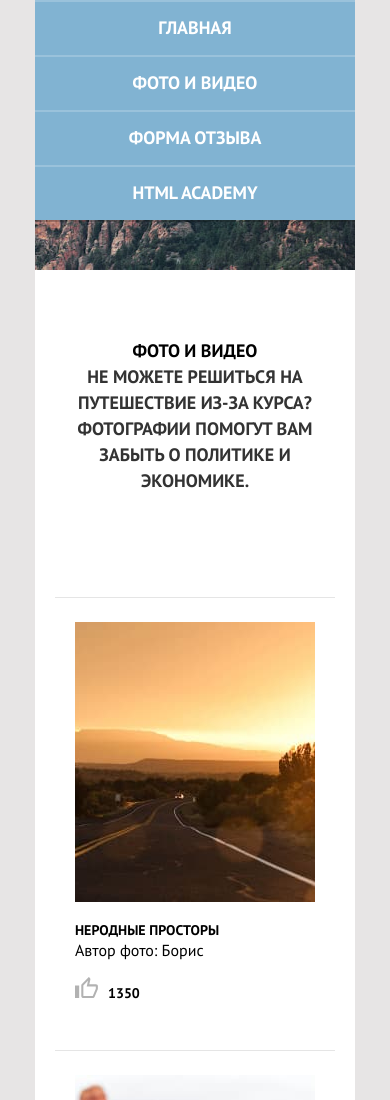
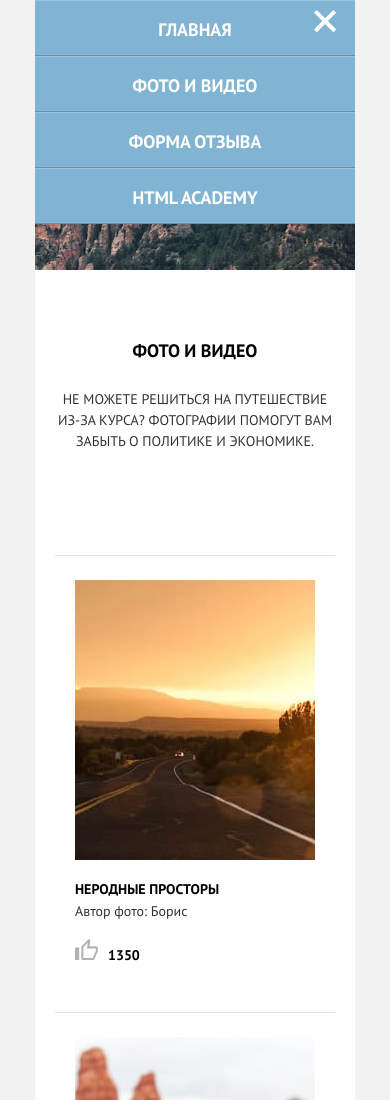
Before and after one commit to htmlacademy-adaptive/1359017-sedona-27, a website: page source/catalog.html in a window 390 px wide. Shown: the top 1100 px of the page. Drawn offline with nearby package versions, Linux system fonts and the light colour scheme; files that its build step writes are made by us from their sources.

Commit message:
добавляет сетки и делает правки

```diff
--- a/source/catalog.html
+++ b/source/catalog.html
@@ -14,6 +14,14 @@
         </a>
         <nav class="main-navigation">
           <button class="main-navigation__toggle" type="button">
+            <svg class="main-navigation__icon  main-navigation__icon--burger" width="23" height="22" viewBox="0 0 23 22" fill="none" xmlns="http://www.w3.org/2000/svg">
+              <path d="M22.9 0H0V4H22.9V0Z" fill="#81B3D2"/>
+              <path d="M22.9 9H0V13H22.9V9Z" fill="#81B3D2"/>
+              <path d="M22.9 18H0V22H22.9V18Z" fill="#81B3D2"/>
+              </svg>
+            <svg class="main-navigation__icon   main-navigation__icon--cross" width="23" height="23" viewBox="0 0 23 23" fill="none" xmlns="http://www.w3.org/2000/svg">
+              <path d="M22.2 2.8L19.4 0L11.1 8.3L2.8 0L0 2.8L8.3 11.1L0 19.4L2.8 22.2L11.1 13.9L19.4 22.2L22.2 19.4L13.9 11.1L22.2 2.8Z" fill="white"/>
+              </svg>
             <span class="visually-hidden">Открыть меню</span>
           </button>
           <div class="main-navigation__wrapper">
@@ -198,5 +206,6 @@
       </div>
     </footer>
   </div>
+  <script src="js/script.js"></script>
   </body>
 </html>
--- /dev/null
+++ b/source/js/script.js
@@ -0,0 +1,14 @@
+let navMain = document.querySelector('.main-navigation');
+let navToggle = document.querySelector('.main-navigation__toggle');
+
+navMain.classList.remove('main-navigation--nojs');
+
+navToggle.addEventListener('click', function () {
+  if (navMain.classList.contains('main-navigation--closed')) {
+    navMain.classList.remove('main-navigation--closed');
+    navMain.classList.add('main-navigation--opened');
+  } else {
+    navMain.classList.add('main-navigation--closed');
+    navMain.classList.remove('main-navigation--opened');
+  }
+});
--- a/source/sass/block/field-text.scss
+++ b/source/sass/block/field-text.scss
@@ -1,61 +1,3 @@
-.field-text__label {
-  text-transform: uppercase;
-  padding-left: 16px;
-}
-
-.field-text__input {
-  padding: 1px 0 0 12px;
-  font-weight: 700;
-  font-size: 18px;
-  line-height: 26px;
-  color: #000000;
-  background-color: #f2f2f2;
-  font-family: inherit;
-  border: 4px solid transparent;
-}
-
-/*.field-text {
-  &--phone,
-  &--email {
-    position: relative;
-  }
-
-  &--phone::before,
-  &--email::before {
-    position: absolute;
-    content: "";
-    width: 58px;
-    height: 58px;
-    background-color: #e6e6e6;
-    right: 0;
-    top: 21px;
-    z-index: 1;
-  }
-
-  &--phone::after,
-  &--email::after {
-    position: absolute;
-    content: "";
-    z-index: 1;
-  }
-
-  &--phone::after {
-    top: 41px;
-    right: 20px;
-    width: 18px;
-    height: 18px;
-    background-image: url("../../img/phone.svg.svg");
-  }
-
-  &--email::after {
-    top: 44px;
-    right: 21px;
-    width: 16px;
-    height: 12px;
-    background-image: url("../../img/mail.svg.svg");
-  }
-}*/
-
 .field-text {
   &--phone,
   &--email {
--- a/source/sass/block/main-header.scss
+++ b/source/sass/block/main-header.scss
@@ -1,22 +1,26 @@
 .main-header {
-  width: 100%;
-  justify-content: center;
   position: relative;
   min-height: 56px;
+}
 
-  @media (min-width: $tablet-width) {
-    width: 100%;
-    display: block;
-  }
+
+.logo {
+  position: relative;
+  z-index: 2;
+  width: 185px;
+  outline: none;
+  text-transform: uppercase;
+  color: #81b3d2;
 }
 
 .main-header__logo {
+  position: absolute;
+  top: 0;
   left: 50%;
-  justify-self: center;
-  position: absolute;
   transform: translateX(-50%);
+  z-index: 1;
 
   @media (min-width: $tablet-width) {
-    z-index: 2;
+    z-index: 3;
   }
 }
--- a/source/sass/block/main-navigation.scss
+++ b/source/sass/block/main-navigation.scss
@@ -1,46 +1,75 @@
 .main-navigation {
-  align-self: center;
-  position: absolute;
   display: flex;
   justify-content: flex-end;
+  min-height: 56px;
 }
 
-.main-navigation__wrapper {
-  //display: none;
-  @media (min-width: $tablet-width) {
+.main-navigation__list {
+  font-family: $accent-font;
+}
+
+.main-navigation__toggle {
+  display: block;
+  background-color: transparent;
+  margin: 9px 12px;
+  z-index: 3;
+  border: none;
+  position: absolute;
+
+  @media (min-width: 768px) {
+    display: none;
+  }
+}
+
+.main-navigation__icon {
+  fill: #81b3d2;
+}
+
+@media (max-width: $mobile-width-only) {
+  .main-navigation--closed .main-navigation__wrapper {
+    display: none;
+  }
+
+  .main-navigation--closed .main-navigation__icon--burger {
+    display: block;
+  }
+
+  .main-navigation--closed .main-navigation__icon--cross {
+    display: none;
+  }
+
+  .main-navigation--opened .main-navigation__wrapper {
+    position: absolute;
+    display: block;
+    width: 100%;
+  }
+
+  .main-navigation--opened .main-navigation__icon--burger {
+    display: none;
+  }
+
+  .main-navigation--opened .main-navigation__icon--cross {
     display: block;
   }
 }
 
-.main-navigation__list {
-  width: 320px;
-  font-family: $accent-font;
+.main-navigation--nojs .main-navigation__toggle {
+  display: none;
 }
 
-.main-navigation__toggle {
-  content: "";
-  position: absolute;
-  top: 17px;
-  right: 21px;
-  width: 23px;
-  height: 21px;
-  font-size: 0;
-  background-color: transparent;
-  cursor: pointer;
-  border: 0;
 
-  @media (min-width: $tablet-width) {
-    display: none;
-  }
+.main-avigation--nojs .main-avigation__wrapper {
+  position: static;
+  display: block;
 }
 
-.main-navigation__toggle::before {
+
+.main-navigation__wrapper {
+  position: absolute;
   content: "";
-  position: absolute;
   top: 0;
   left: 0;
-  width: 24px;
-  height: 4px;
-  background-color: #81b3d2;
-  box-shadow: 0 9px 0 0 #81b3d2, 0 18px 0 0 #81b3d2;
+  display: block;
+  width: 100%;
+  z-index: 2;
 }
--- a/source/sass/block/page.scss
+++ b/source/sass/block/page.scss
@@ -1,6 +1,18 @@
 .page {
   background: #e7e5e5;
   height: 100%;
+}
+
+.page__body {
+  margin: 0 auto;
+  min-height: 100%;
+  font-family: $accent-font;
+  font-style: normal;
+  font-weight: 400;
+  font-size: 14px;
+  line-height: 21px;
+  color: #333333;
+  background-color: #f2f2f2;
 }
 
 .page__container {
@@ -20,7 +32,3 @@
     width: $desktop-width;
   }
 }
-
-.page__body {
-  margin: 0 auto;
-}
--- a/source/sass/block/site-list.scss
+++ b/source/sass/block/site-list.scss
@@ -1,32 +1,29 @@
 .site-list {
+  list-style: none;
   margin: 0;
   padding: 0;
-  list-style-type: none;
+  display: flex;
+  flex-direction: column;
 
-  @media (min-width: $tablet-width) {
-    width: 100%;
+  @media (min-width: 768px) {
     display: grid;
-    grid-template-columns: repeat(5, 153px);
+    grid-template-columns: repeat(5, 153.6px);
   }
 
-  @media (min-width: $desktop-width) {
+  @media (min-width: 1200px) {
     display: grid;
     grid-template-columns: repeat(5, 240px);
   }
 }
 
 .site-list__item {
-  width: 320px;
-  height: 55px;
-  display: flex;
-  justify-content: center;
-  align-items: center;
   background-color: #81b3d2;
-  box-shadow: 0 2px 0 rgba(#010101, 0.2), inset 0 2px 0 rgba(#ffffff, 0.2);
+  border-bottom: 1px solid rgba(1, 1, 1, 0.2);
+  box-shadow: inset 0 1px 0 rgb(255 255 255 / 20%);
 
   @media (min-width: 768px) {
-    width: 100%;
     background-color: #ffffff;
+    border: none;
     box-shadow: none;
 
     &:nth-child(3) {
@@ -36,19 +33,22 @@
 }
 
 .site-list__link {
-  color: #ffffff;
-  text-decoration: none;
-  text-transform: uppercase;
+  display: block;
   font-weight: 700;
   font-size: 18px;
   line-height: 26px;
+  text-decoration: none;
+  text-transform: uppercase;
+  color: #ffffff;
+  text-align: center;
+  padding: 17px 8px 12px;
+  word-break: break-all;
 
   @media (min-width: 768px) {
     color: #000000;
-    font-weight: 700;
     font-size: 14px;
     line-height: 21px;
-    padding: 17px 25% 17px 25%;
-    white-space: nowrap;
+    padding-top: 19px;
+    padding-bottom: 16px;
   }
 }
--- a/source/sass/block/welcome.scss
+++ b/source/sass/block/welcome.scss
@@ -58,13 +58,13 @@
 
 .welcome__title-catalog {
   margin: 0;
-  padding: 0;
   font-family: $accent-font;
   font-weight: 700;
   font-size: 18px;
   line-height: 26px;
   color: #000000;
   text-transform: uppercase;
+  padding: 0 20px 25px;
 
   @media (min-width: $tablet-width) {
     font-size: 30px;
@@ -99,10 +99,6 @@
 .welcome__subtitle-catalog {
   text-transform: uppercase;
   text-align: center;
-  font-family: $accent-font;
-  font-weight: 700;
-  font-size: 18px;
-  line-height: 26px;
   color: #333333;
   margin: 0;
   padding: 0 0 37px;
```
Also changed, not shown: source/form.html (+13 -4 lines), source/index.html (+11 -2 lines), source/sass/block/photo-gallery.scss (+0 -54 lines), source/img/icon-cross.svg (added), source/img/icon-menu-burger.svg (added).
